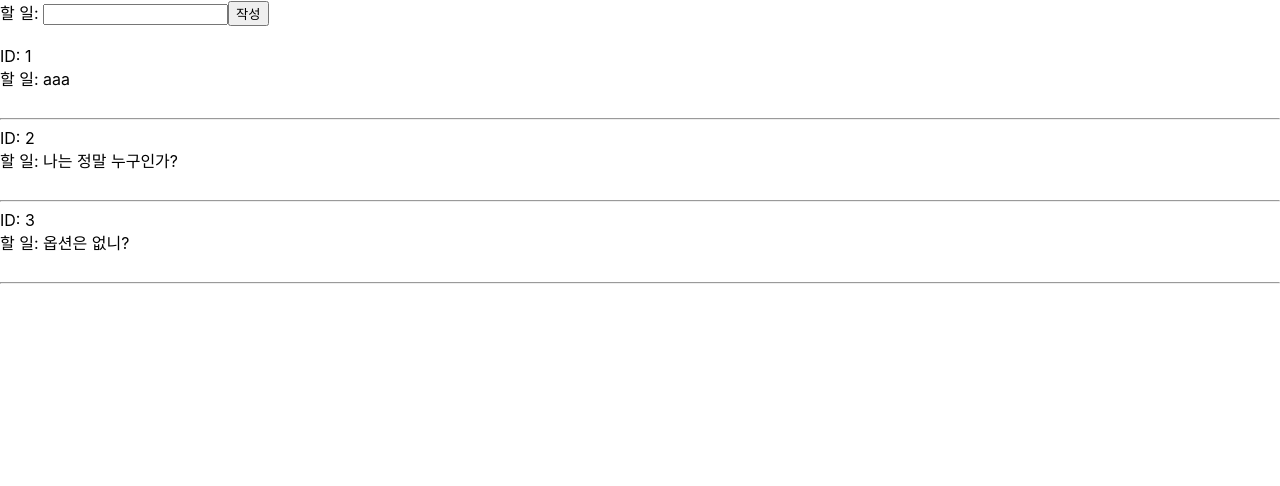
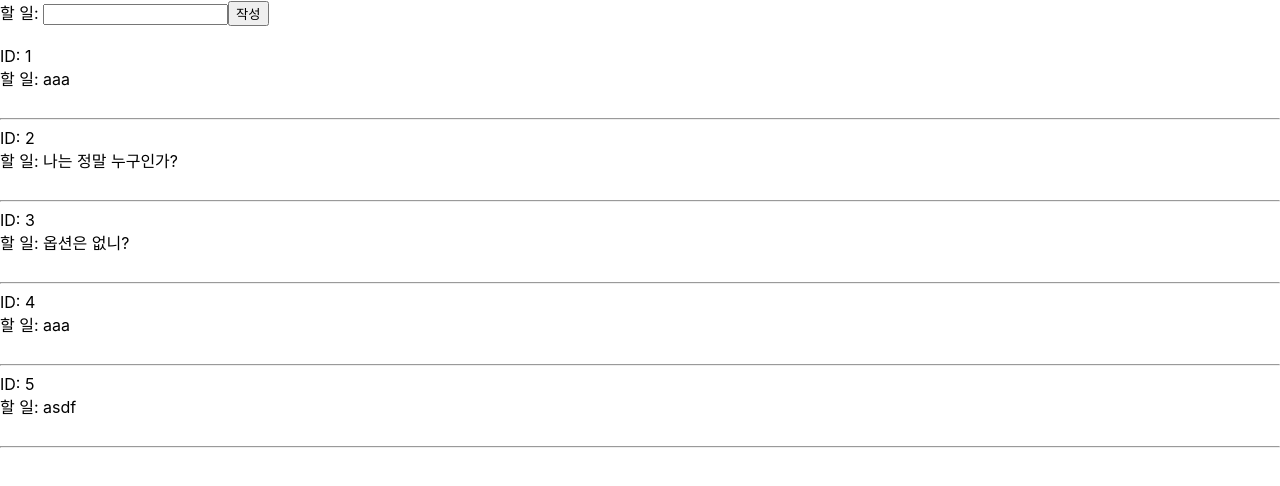
Before and after one commit to minchodang/react-query-practice, a Next.js app: page /todos in a window 1280 px wide. Shown: the top 486 px of the page. Built offline with nearby package versions, Linux system fonts and the light colour scheme; data requests are answered from the project's data file.

Commit message:
modify: setQueryData

```diff
--- a/mock/post.json
+++ b/mock/post.json
@@ -46,6 +46,16 @@
       "todo": "옵션은 없니? ",
       "done": false,
       "id": 3
+    },
+    {
+      "todo": "aaa",
+      "done": false,
+      "id": 4
+    },
+    {
+      "todo": "asdf",
+      "done": false,
+      "id": 5
     }
   ]
 }
--- a/pages/todos.tsx
+++ b/pages/todos.tsx
@@ -38,8 +38,13 @@ const TodosPage: NextPage = () => {
   });
 
   const { mutate } = useMutation(addTodo, {
-    onSuccess: () => {
-      queryClient.invalidateQueries('todos');
+    onSuccess: (data) => {
+      queryClient.setQueryData<Todo[]>('todos', (oldData) => {
+        if (!oldData) {
+          return [];
+        }
+        return [...oldData, { id: data.id, todo: data.todo, done: false }];
+      });
     },
   });
 
```
